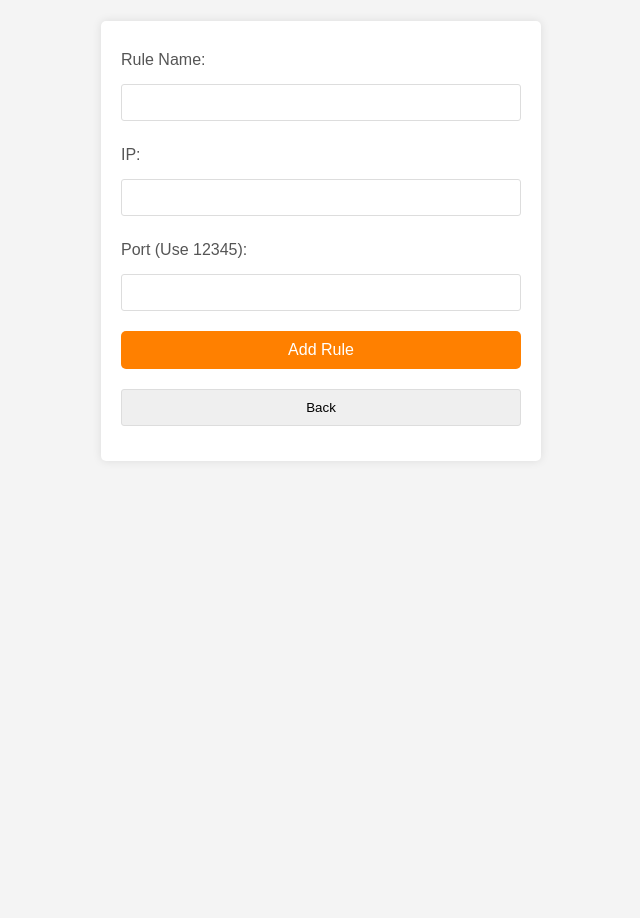
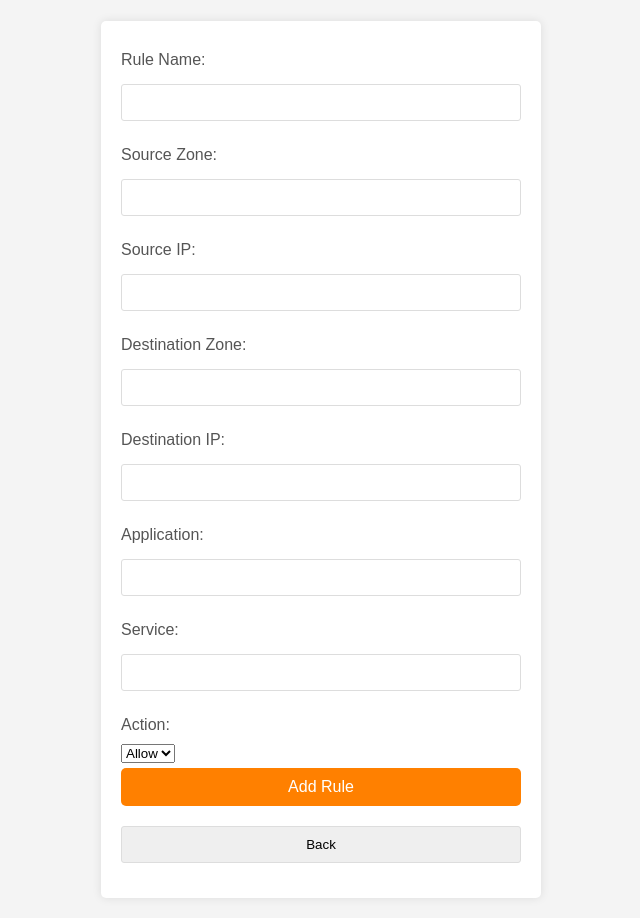
Before and after one commit to aluna4/CSC190, a Django app: template PhoenixFirewall/main/templates/AddRule.html in a window 1280 px wide. Shown: the part 169-1087 px from the top of the page, without its empty margins (319-959 px from the left). Before the commit the page ends 595 px from the top, so only its background shows below. Run offline with Django 4.2, Linux system fonts and the light colour scheme; the template is opened without the code that fills it, so the values that code supplies are empty.

Commit message:
fixed path issues / add rule functionality

```diff
--- a/PhoenixFirewall/main/templates/AddRule.html
+++ b/PhoenixFirewall/main/templates/AddRule.html
@@ -80,11 +80,29 @@
         <label for="rule-name">Rule Name:</label>
         <input type="text" id="rule-name" name="rule_name">
 
-        <label for="ip">IP:</label>
-        <input type="text" id="ip" name="ip">
+        <label for="source-zone">Source Zone:</label>
+        <input type="text" id="source-zone" name="source_zone">
 
-        <label for="port">Port (Use 12345):</label>
-        <input type="text" id="port" name="port">
+        <label for="source-ip">Source IP:</label>
+        <input type="text" id="source-ip" name="source_ip">
+
+        <label for="destination-zone">Destination Zone:</label>
+        <input type="text" id="destination-zone" name="destination_zone">
+
+        <label for="destination-ip">Destination IP:</label>
+        <input type="text" id="destination-ip" name="destination_ip">
+
+        <label for="application">Application:</label>
+        <input type="text" id="application" name="application">
+
+        <label for="service">Service:</label>
+        <input type="text" id="service" name="service">
+
+        <label for="action">Action:</label>
+        <select id="action" name="action">
+            <option value="allow">Allow</option>
+            <option value="deny">Deny</option>
+        </select>
 
         <input type="submit" value="Add Rule">
         <a href="{% url 'user' %}">
--- a/requirements.txt
+++ b/requirements.txt
@@ -1,3 +1,4 @@
+ansible
 asgiref==3.7.2
 beautifulsoup4==4.12.2
 certifi==2024.2.2
@@ -5,8 +6,8 @@ charset-normalizer==3.3.2
 Django==4.2.6
 django-livereload-server==0.4
 idna==3.6
-pan-os-python==1.11.0
-pan-python==0.17.0
+pan-os-python
+pan-python
 python-dotenv==1.0.0
 regex==2023.12.25
 requests==2.31.0
```
Also changed, not shown: PhoenixFirewall/ansible/create-security-policies.yml (+4 -3 lines), PhoenixFirewall/main/panorama_api.py (+32 -12 lines), PhoenixFirewall/main/views.py (+18 -2 lines), README.md.
